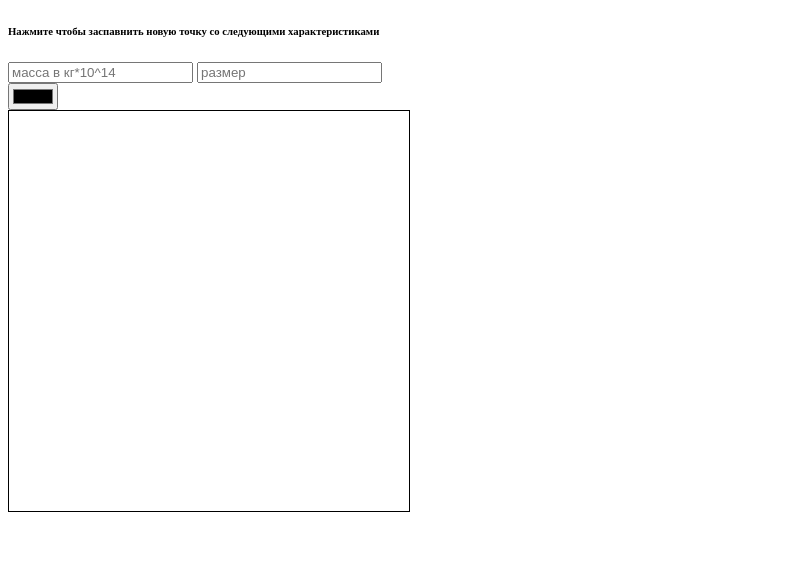
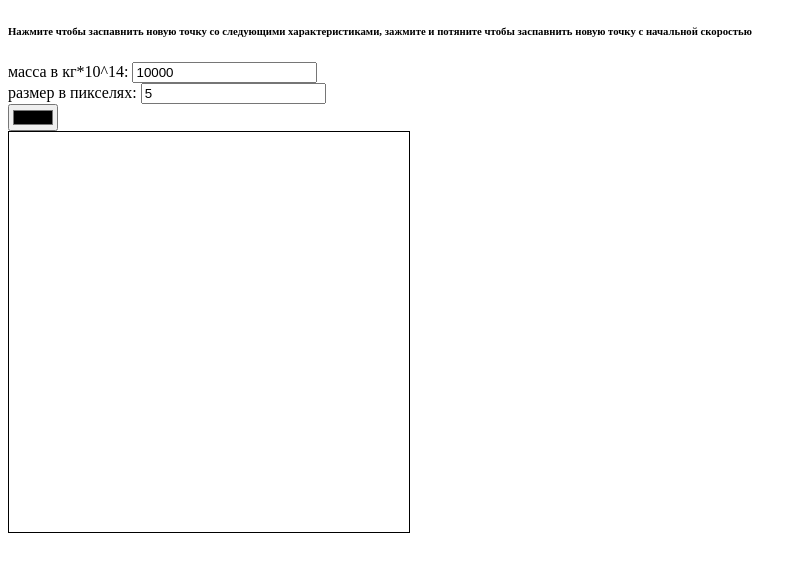
Before and after one commit to Pokruk/GravitySimulation, a website built with webpack: page dist/index.html in a window 1280 px wide. Shown: the whole page, without its empty margins (0-807 px from the left). Built offline with nearby package versions, Linux system fonts and the light colour scheme.

Commit message:
default values and some other layout changes

```diff
--- a/dist/index.html
+++ b/dist/index.html
@@ -10,9 +10,9 @@
     </style>
 </head>
 <body>
-    <h6>Нажмите чтобы заспавнить новую точку со следующими характеристиками</h6>
-    <input type="number" placeholder="масса в кг*10^14" id="mass">
-    <input type="number" placeholder="размер" id="size"> <br>
+    <h6>Нажмите чтобы заспавнить новую точку со следующими характеристиками, зажмите и потяните чтобы заспавнить новую точку с начальной скоростью</h6>
+    масса в кг*10^14: <input type="number" placeholder="масса" id="mass" value="10000" ><br>
+    размер в пикселях: <input type="number" placeholder="размер" id="size" value="5"><br>
     <input type="color" id="color"><br>
     <canvas width="400px" height="400px"></canvas>
     <script type="module" src="main.js"></script>
```
